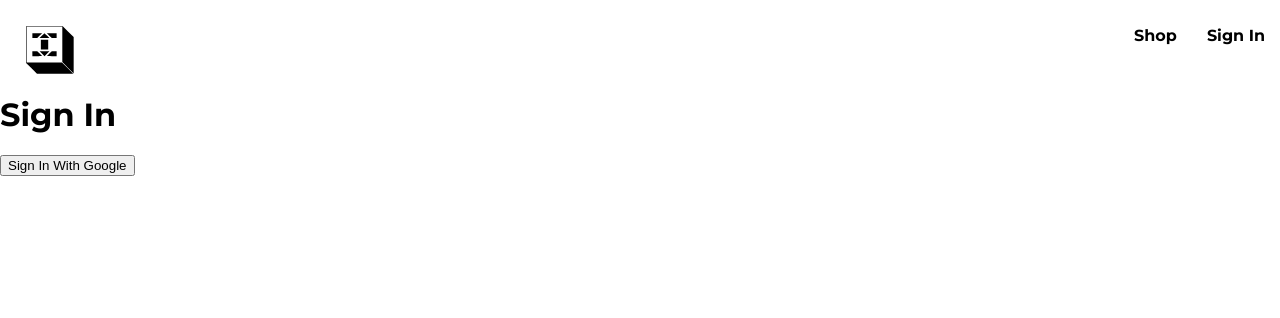
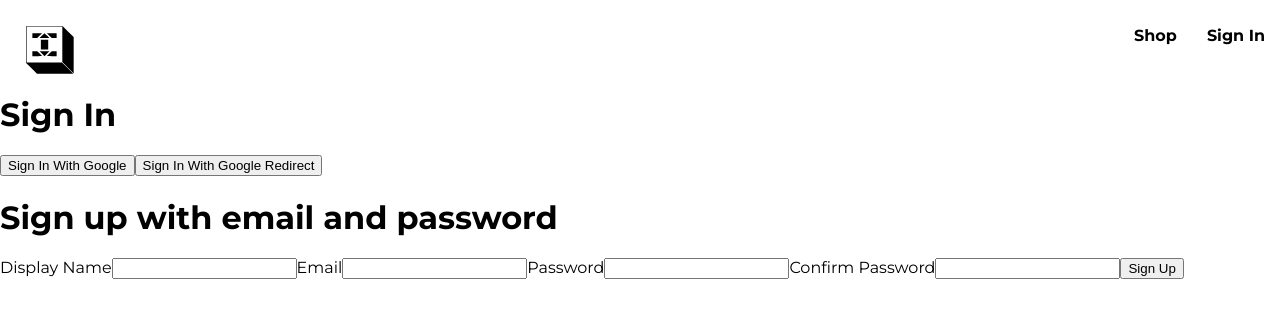
Before and after one commit to Cristian-Rosca/Ecommerce-React, a React (Create React App) app: page /sign-in in a window 1280 px wide. Shown: the top 318 px of the page. Built offline with nearby package versions, Linux system fonts and the light colour scheme.

Commit message:
add signUpForm inputs and useState

```diff
--- a/src/components/routes/sign-in/sign-in.component.tsx
+++ b/src/components/routes/sign-in/sign-in.component.tsx
@@ -1,16 +1,41 @@
-import { signInWithGooglePopup, createUserDocumentFromAuth } from "../../../utils/firebase/firebase.utils";
+import { useEffect } from 'react';
+import { getRedirectResult } from 'firebase/auth';
+import { auth, signInWithGooglePopup, createUserDocumentFromAuth, signInWithGoogleRedirect } from "../../../utils/firebase/firebase.utils";
+
+import SignUpForm from '../../sign-up-form/sign-up-form.component';
 
 const SignIn = () => {
+
+    useEffect( () => {
+        runGetRedirectResult()
+    }, []);
+
+    const runGetRedirectResult = async () => {
+        const response = await getRedirectResult(auth);
+        console.log(response?.user);
+        if (response){
+            const userDocRef = await createUserDocumentFromAuth(response.user);
+        }
+    }
+
     const logGoogleUser = async () => {
         const {user} = await signInWithGooglePopup();
         console.log(user);
         const userDocRef = await createUserDocumentFromAuth(user);
     }
 
+    const logGoogleRedirectUser = async () => {
+        const user = await signInWithGoogleRedirect();
+        console.log(user);
+        // const userDocRef = await createUserDocumentFromAuth(user);
+    }
+
     return (
         <div>
             <h1>Sign In</h1>
             <button onClick={logGoogleUser}>Sign In With Google</button>
+            <button onClick={signInWithGoogleRedirect}>Sign In With Google Redirect</button>
+            <SignUpForm/>
         </div>
      );
 }
--- /dev/null
+++ b/src/components/sign-up-form/sign-up-form.component.tsx
@@ -0,0 +1,46 @@
+import { useState } from "react";
+
+const SignUpForm = () => {
+
+    type FormFields = {
+        displayName: string,
+        email: string,
+        password: string,
+        confirmPassword: string
+    }
+
+    const defaultFormFields = {
+        displayName: "",
+        email: "",
+        password: "",
+        confirmPassword: ""
+    }
+
+    const [formFields, setFormFields] = useState<FormFields>(defaultFormFields);
+    const {displayName, email, password, confirmPassword} = formFields;
+
+    const handleChange = (event: React.ChangeEvent<HTMLInputElement>) => {
+        const {name, value} = event.target;
+        setFormFields({...formFields, [name]: value});
+    }
+
+
+    return (
+        <div className="sign-up-form">
+            <h1>Sign up with email and password</h1>
+            <form onSubmit={() => {}}>
+                <label>Display Name</label>
+                <input type={"text"} required onChange={handleChange} name="displayName" value={displayName}/>
+                <label>Email</label>
+                <input type={"email"} required onChange={handleChange} name="email" value={email}/>
+                <label>Password</label>
+                <input type={"password"} required onChange={handleChange} name="password" value={password}/>
+                <label>Confirm Password</label>
+                <input type={"password"} required onChange={handleChange} name="confirmPassword" value={confirmPassword}/>
+                <button type={"submit"}>Sign Up</button>
+            </form>
+        </div>
+     );
+}
+
+export default SignUpForm;
--- a/src/utils/firebase/firebase.utils.ts
+++ b/src/utils/firebase/firebase.utils.ts
@@ -2,6 +2,7 @@
 import { getAuth, signInWithPopup, GoogleAuthProvider, signInWithRedirect } from "firebase/auth";
 
 import { getFirestore, doc, getDoc, setDoc } from "firebase/firestore";
+
 
 const firebaseConfig = {
     apiKey: "AIzaSyDw1vZtcOn0TWr1bqiLYG77HHw56q3gfvs",
@@ -23,7 +24,8 @@
 
 export const auth = getAuth(); // getAuth() is a singleton
 
-export const signInWithGooglePopup = () => signInWithPopup(auth, provider);
+export const signInWithGooglePopup = () => signInWithPopup(auth, provider); // naming these with Google because the provider const is a GoogleAuthProvider
+export const signInWithGoogleRedirect = () => signInWithRedirect(auth, provider); // we can use other providers like FacebookAuthProvider, TwitterAuthProvider, GithubAuthProvider etc
 
 export const database = getFirestore(); // this directly points to the database inside the console
 
```
Also changed, not shown: src/types/UserAuth.ts (deleted, +0 -28 lines).
